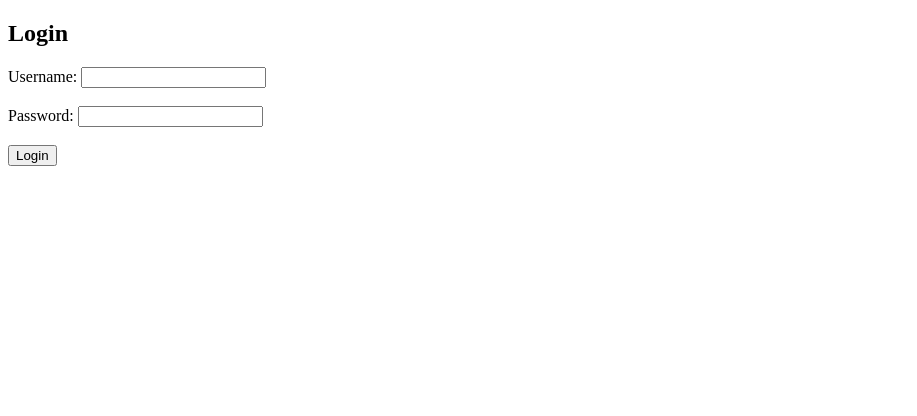
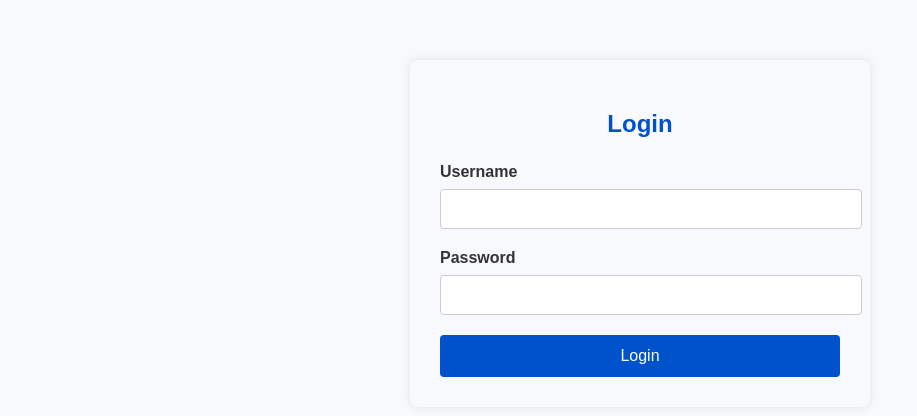
Before and after one commit to Evyatarashuri/Mini-RAG-Chatbot, a FastAPI app: page /login in a window 1280 px wide. Shown: the top 416 px of the page, without its empty margins (0-917 px from the left). Run offline with FastAPI, Linux system fonts and the light colour scheme; parts of the project's set-up code (start-up, migrations or seed data) failed here and were passed over.

Commit message:
Enhance project structure: update .dockerignore and .gitignore, improve login page styling

```diff
--- a/main.py
+++ b/main.py
@@ -9,6 +9,9 @@ import embedding
 
 # Jinja2 templates setup
 templates = Jinja2Templates(directory="templates")
+
+# Debug mode (default: False)
+DEBUG = os.getenv("DEBUG", "False").lower() == "true"
 
 # Load OpenAI API key from environment variable
 openai_api_key = os.getenv("OPENAI_API_KEY")
@@ -27,7 +30,12 @@ async def lifespan(app: FastAPI):
     yield
 
 # Create FastAPI app instance with lifespan
-app = FastAPI(lifespan=lifespan)
+app = FastAPI(
+    docs_url="/docs" if DEBUG else None,
+    redoc_url="/redoc" if DEBUG else None,
+    openapi_url="/openapi.json" if DEBUG else None,
+    lifespan=lifespan
+)
 
 # Include the authentication router
 app.include_router(auth_router)
--- a/templates/login.html
+++ b/templates/login.html
@@ -3,16 +3,65 @@
 <head>
     <meta charset="UTF-8" />
     <title>Login</title>
+    <style>
+        body {
+            background-color: #f7f9fc;
+            font-family: Arial, sans-serif;
+            color: #333;
+            max-width: 400px;
+            margin: 60px auto;
+            padding: 30px;
+            border-radius: 8px;
+            box-shadow: 0 0 10px rgba(0,0,0,0.1);
+        }
+
+        h2 {
+            color: #0052cc;
+            text-align: center;
+            margin-bottom: 25px;
+        }
+
+        label {
+            display: block;
+            margin-bottom: 8px;
+            font-weight: bold;
+        }
+
+        input[type="text"],
+        input[type="password"] {
+            width: 100%;
+            padding: 10px;
+            border: 1px solid #ccc;
+            border-radius: 4px;
+            margin-bottom: 20px;
+            font-size: 16px;
+        }
+
+        button {
+            width: 100%;
+            padding: 12px;
+            background-color: #0052cc;
+            color: white;
+            border: none;
+            border-radius: 4px;
+            cursor: pointer;
+            font-size: 16px;
+        }
+
+        button:hover {
+            background-color: #003d99;
+        }
+    </style>
 </head>
 <body>
     <h2>Login</h2>
     <form method="post" action="/login">
-        <label for="username">Username:</label>
+        <label for="username">Username</label>
         <input type="text" id="username" name="username" required />
-        <br /><br />
-        <label for="password">Password:</label>
+
+        <label for="password">Password</label>
         <input type="password" id="password" name="password" required />
-        <br /><br />
+
         <button type="submit">Login</button>
     </form>
 </body>
```
Also changed, not shown: 2 other files.
